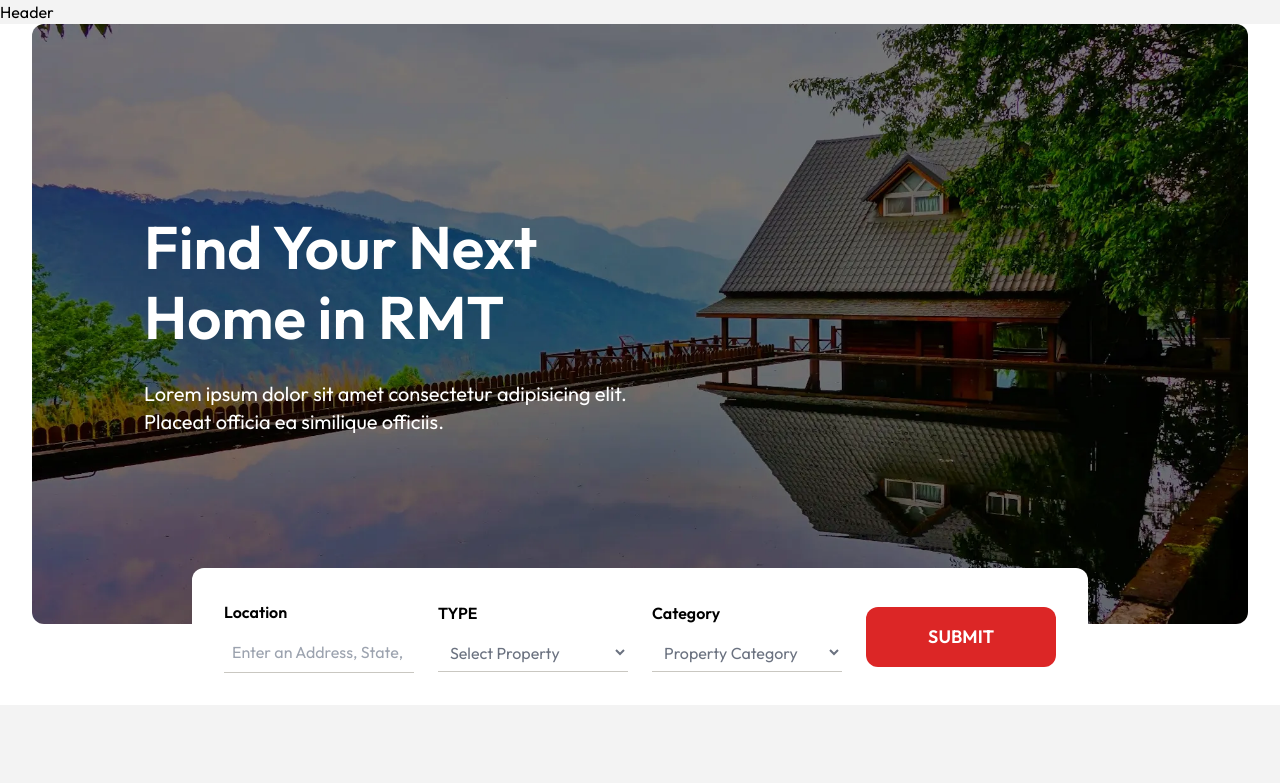
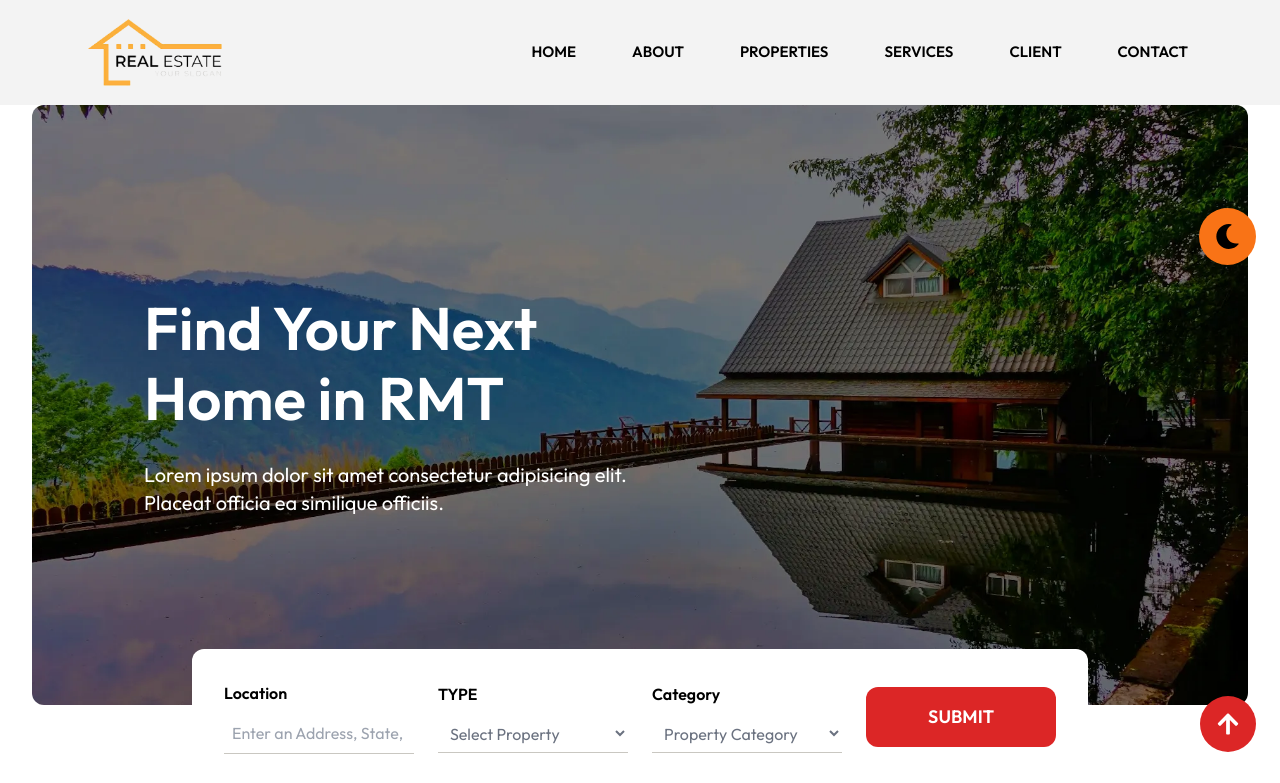
Before and after one commit to Bilal4542/practice-projects, a React (Vite) app in the folder real-estate-web/: page / in a window 1280 px wide. Shown: the top 783 px of the page. Built offline with nearby package versions, Linux system fonts and the light colour scheme.

Commit message:
footer completed

```diff
--- a/real-estate-web/src/components/Footer.jsx
+++ b/real-estate-web/src/components/Footer.jsx
@@ -1,10 +1,86 @@
 import React from 'react'
+import { useDarkMode } from './DarkModeContext'
+import { FaFacebookF, FaInstagram, FaTwitter, FaYoutube, FaBuilding, FaMobile, FaFax, FaArrowUp, FaMoon, FaSun } from 'react-icons/fa'
+import {Link} from 'react-scroll'
+import {IoMdMail} from 'react-icons/io'
+import prop7 from '../assets/prop7.jpg'
+import prop8 from '../assets/prop8.jpg'
 
 const Footer = () => {
+
+  const {darkMode,toggleDarkMode} = useDarkMode()
+
   return (
-    <div>
-      Footer
+    <>
+    <footer className={`${darkMode ? 'dark bg-black' : 'light bg-gray-800'} w-full m-auto px-10 lg:px-20 py-10 grid grid-cols-1 lg:grid-cols-3 justify-center items-start gap-10 lg:gap-20`}>
+      <div className="flex flex-col justify-center items-start gap-5">
+        <h1 className='text-white text-2xl font-semibold'>About Us</h1>
+        <p className='text-slate-200 text-justify'>Lorem, ipsum dolor sit amet consectetur adipisicing elit. Maiores earum asperiores dolore vero libero nam rem! Accusantium numquam illum voluptas!</p>
+        <div id="social-icons" className='flex justify-start items-center gap-4 mt-4'>
+          <div className="p-3 rounded-xl bg-white hover:bg-red-600 hover:text-white cursor-pointer hover:scale-110 transition-transform duration-300">
+            <FaFacebookF className='size-4'/>
+          </div>
+          <div className="p-3 rounded-xl bg-white hover:bg-red-600 hover:text-white cursor-pointer hover:scale-110 transition-transform duration-300">
+            <FaInstagram className='size-4'/>
+          </div>
+          <div className="p-3 rounded-xl bg-white hover:bg-red-600 hover:text-white cursor-pointer hover:scale-110 transition-transform duration-300">
+            <FaTwitter className='size-4'/>
+          </div>
+          <div className="p-3 rounded-xl bg-white hover:bg-red-600 hover:text-white cursor-pointer hover:scale-110 transition-transform duration-300">
+            <FaYoutube className='size-4'/>
+          </div>
+        </div>
+        <h1 className='mt-8 text-white'>Copyright Real Estate, All Rights Reserved.</h1>
+      </div>
+      <div className="flex flex-col justify-center items-start gap-5">
+        <h1 className='text-white text-2xl font-semibold'>Contact Us</h1>
+        <div className="flex justify-center items-center gap-5">
+          <FaBuilding className='text-white size-5'/>
+          <p className='text-slate-200'>Lorem ipsum dolor sit amet consectetur.</p>
+        </div>
+        <div className="flex justify-center items-center gap-5">
+          <FaMobile className='text-white size-5'/>
+          <p className='text-slate-200'>+92 123456789</p>
+        </div>
+        <div className="flex justify-center items-center gap-5">
+          <FaFax className='text-white size-5'/>
+          <p className='text-slate-200'>000-888-666</p>
+        </div>
+        <div className="flex justify-center items-center gap-5">
+          <IoMdMail className='text-white size-5'/>
+          <p className='text-slate-200'>test123@gmail.com</p>
+        </div>
+      </div>
+      <div className="flex flex-col justify-center items-start gap-5">
+        <h1 className='text-2xl font-semibold text-white'>Latest Properties</h1>
+        <div className="flex justify-center items-center gap-4">
+          <img src={prop7} alt="" className='w-[120px] rounded-lg transform hover:scale-110 transition-transform duration-300 cursor-pointer'/>
+        <div>
+          <h1 className='text-white text-lg'>Villa with Amazing View</h1>
+          <p className='text-slate-400'>$ 288.65</p>
+        </div>
+        </div>
+        <div className="flex justify-center items-center gap-4">
+          <img src={prop8} alt="" className='w-[120px] rounded-lg transform hover:scale-110 transition-transform duration-300 cursor-pointer'/>
+        <div>
+          <h1 className='text-white text-lg'>Smart View from Beach</h1>
+          <p className='text-slate-400'>$ 478.45</p>
+        </div>
+        </div>
+      </div>
+    </footer>
+    {/* slide-to-top button */}
+    <div className="bg-red-600 p-4 rounded-full hover:bg-black cursor-pointer fixed right-6 bottom-6 lg:bottom-12">
+      <Link to='hero' spy={true} smooth={true} offset={-100}><FaArrowUp className='size-6 text-white'/></Link>
     </div>
+    {/* slide-to-top button ends here */}
+
+
+    {/* dark mood toggle button */}
+    <button onClick={toggleDarkMode} className='flex items-center p-4 rounded-full bg-orange-500 fixed lg:top-52 right-6 top-6'>{darkMode ? <FaSun size={25} className='text-black'/> : <FaMoon size={25} className='text-black'/>}</button>
+    {/* dark mood toggle button  ends here*/}
+    </>
+
   )
 }
 
--- a/real-estate-web/src/components/Header.jsx
+++ b/real-estate-web/src/components/Header.jsx
@@ -1,10 +1,63 @@
-import React from 'react'
+import React, { useState } from 'react'
+import {Link} from 'react-scroll'
+import {FaXmark, FaBars} from 'react-icons/fa6'
+import logo from '../assets/logo.png'
+import { useDarkMode } from './DarkModeContext'
+import { FaPhoneAlt, FaUserCircle } from 'react-icons/fa'
+
+
 
 const Header = () => {
+  const {darkMode,toggleDarkMode} = useDarkMode()
+
+  const [isMenuOpen, setIsMenuOpen] = useState(false)
+
+  const toggleMenu = () => {
+    setIsMenuOpen(!isMenuOpen)
+  }
+
+  const closeMenu = () => {
+    setIsMenuOpen(false)
+  }
+
+  const navItems = [
+    {
+      link: 'Home',
+      path: 'home'
+    },
+    {
+      link: 'About',
+      path: 'about'
+    },
+    {
+      link: 'Properties',
+      path: 'properties'
+    },
+    {
+      link: 'Services',
+      path: 'services'
+    },
+    {
+      link: 'Client',
+      path: 'client'
+    },
+    {
+      link: 'Contact',
+      path: 'contact'
+    },
+  ]
+
   return (
-    <div>
-      Header
-    </div>
+    <nav className={`${darkMode ? 'dark bg-black' : 'light bg-[#f3f3f3]'} flex justify-between items-center gap-4 px-4 lg:px-20 py-3 sticky top-0 z-30`}>
+      <div id="logo">
+        <img src={logo} alt="company logo" className='w-[120px] lg:w-[150px] dark:invert' />
+      </div>
+      <ul className='hidden lg:flex justify-center items-center gap-8'>
+        {navItems.map(({link,path})=>(
+          <Link key={path} className='text-black text-[15px] uppercase font-semibold cursor-pointer px-3 py-2 dark:text-white rounded-lg hover:bg-red-600 hover:text-white' to={path} spy={true} offset={-100} smooth={true}>{link}</Link>
+        ))}
+      </ul>
+    </nav>
   )
 }
 
```
